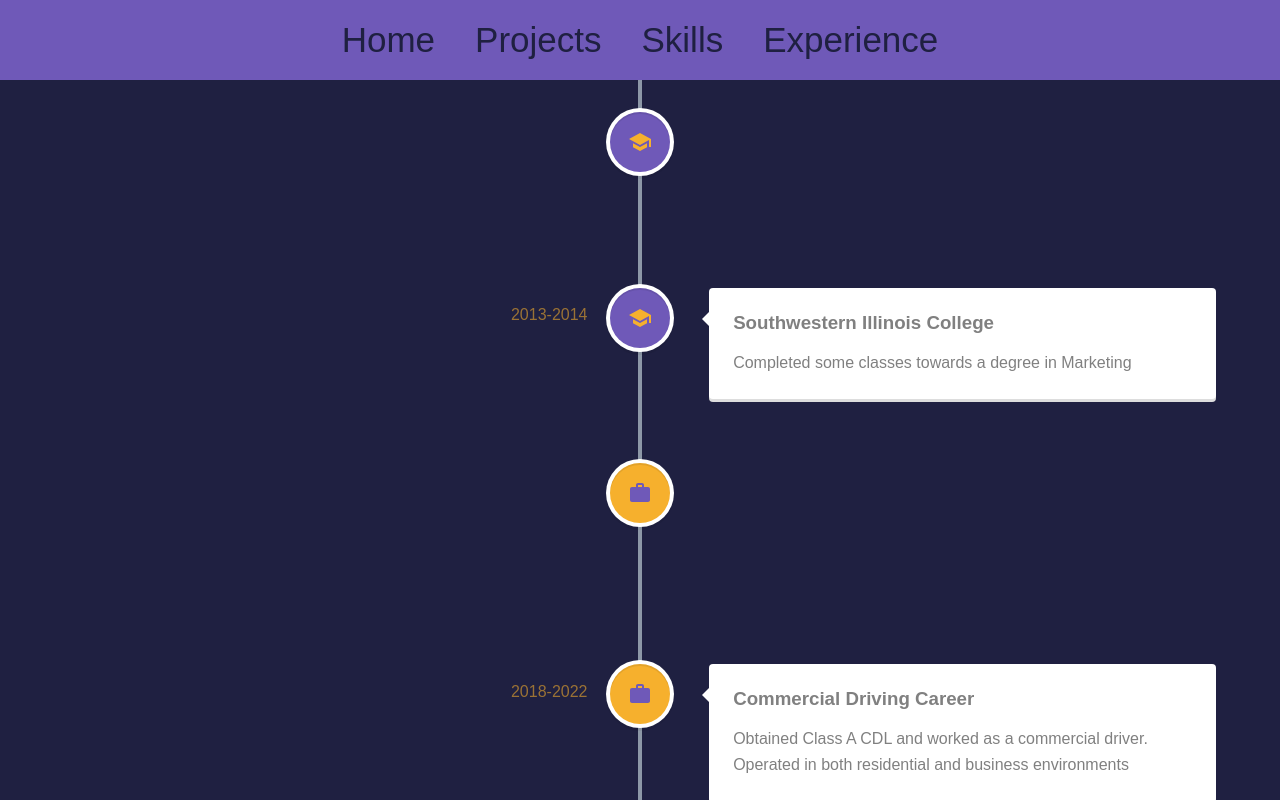
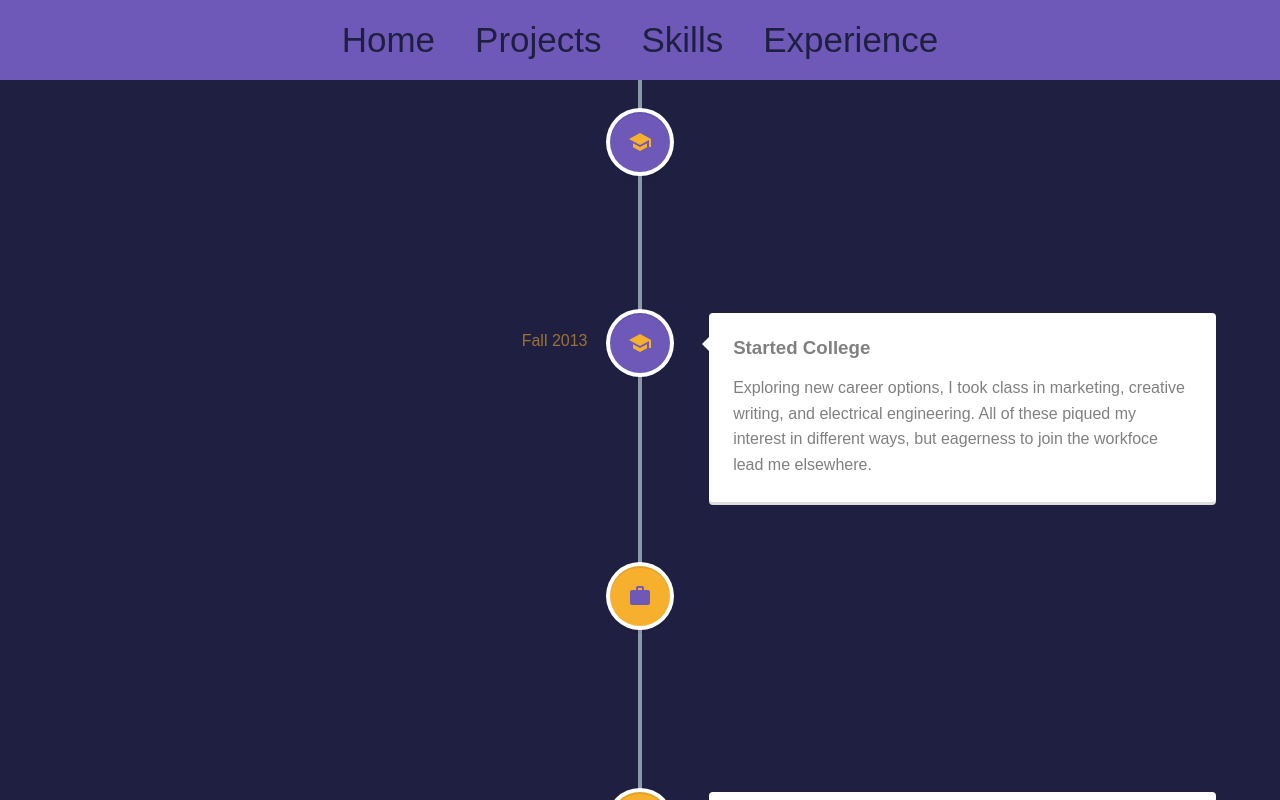
Before and after one commit to evannf/react-portfolio, a React (Create React App) app: page /experience in a window 1280 px wide. Shown: the top 800 px of the page. Built offline with nearby package versions, Linux system fonts and the light colour scheme.

Commit message:
experience page changed

```diff
--- a/src/pages/Experience.js
+++ b/src/pages/Experience.js
@@ -11,25 +11,25 @@ function Experience() {
       <VerticalTimeline lineColor='#8D98A7'>
         <VerticalTimelineElement
           className='vertical-timeline-element--education'
-          date='2008-2012'
+          date='Spring 2012'
           iconStyle={{background: '#6F59B8', color:'#f6b02d'}}
           icon={<SchoolIcon />}
           >
             <h3 className='vertical-timeline-element-title'>
-              O'Fallon Township High School, O'Fallon, IL
+             Graduted High School
             </h3>
-            <p>High School Diploma</p>
+            <p>I graduated from O'Fallon Township High School, where I was a part of the German and Photography clubs.</p>
         </VerticalTimelineElement>
         <VerticalTimelineElement
           className='vertical-timeline-element--education'
-          date='2013-2014'
+          date='Fall 2013'
           iconStyle={{background: '#6F59B8', color:'#f6b02d'}}
           icon={<SchoolIcon />}
           >
             <h3 className='vertical-timeline-element-title'>
-              Southwestern Illinois College
+              Started College
             </h3>
-            <p>Completed some classes towards a degree in Marketing</p>
+            <p>Exploring new career options, I took class in marketing, creative writing, and electrical engineering. All of these piqued my interest in different ways, but eagerness to join the workfoce lead me elsewhere.</p>
         </VerticalTimelineElement>
         <VerticalTimelineElement
           className='vertical-timeline-element--education'
@@ -38,9 +38,9 @@ function Experience() {
           icon={<WorkIcon />}
           >
             <h3 className='vertical-timeline-element-title'>
-              Entered workforce
+              Odds Jobs
             </h3>
-            <p>Worked several roles including service, management, and machine operating</p>
+            <p>Worked several roles in the area providing customer service, managing a small team of employees, and operating heavy machinery like tractors and pallet jacks.</p>
         </VerticalTimelineElement>
         <VerticalTimelineElement
           className='vertical-timeline-element--education'
@@ -49,9 +49,9 @@ function Experience() {
           icon={<WorkIcon />}
           >
             <h3 className='vertical-timeline-element-title'>
-              Commercial Driving Career
+              A New Office: The Road
             </h3>
-            <p>Obtained Class A CDL and worked as a commercial driver. Operated in both residential and business environments</p>
+            <p>After obtaining my class A commercial driving license, I began making deliveries in both a residential and commercial setting. I maintained a tight schedule making deliveries on time while observing all rules of the road.</p>
         </VerticalTimelineElement>
         <VerticalTimelineElement
           className='vertical-timeline-element--education'
@@ -60,9 +60,9 @@ function Experience() {
           icon={<SchoolIcon />}
           >
             <h3 className='vertical-timeline-element-title'>
-              Full-Stack Bootcamp
+              Gradutaed Boot Camp!
             </h3>
-            <p>Completed a full-stack web development bootcamp through General Assembly</p>
+            <p>After finally deciding it was time for a permanent career change, I attended General Assembly's Full Stack Immersive bootcamp. Here I took courses on popular web technologies such as HTML, CSS, and Javascript, storage platforms, and front-end frameworks. </p>
         </VerticalTimelineElement>
 
       </VerticalTimeline>
--- a/src/pages/ProjectDisplay.js
+++ b/src/pages/ProjectDisplay.js
@@ -1,7 +1,6 @@
 import React from 'react';
 import { useParams } from "react-router-dom";
 import { projectList } from '../helpers/ProjectList';
-import GitHubIcon from '@material-ui/icons/GitHub';
 import '../styles/ProjectDisplay.css'
 
 function ProjectDisplay() {
@@ -10,16 +9,23 @@ function ProjectDisplay() {
   return (
     <div className='project'>
       <div className='details'>
+        <div className='textBlocks'>
         <h1>{project.name}</h1>
         <a href={project.link}>
         <img src={project.image} alt="Project"/>
         </a>
-        <p className='projectDesc'>
+        <p className='skills'>
             <b>Skills Used:</b> {project.skill}
             {/* <a href={project.link}>
               Deployed Site
             </a> */}
         </p>
+        {/* <p className='stories'>
+            <b>User Stories:</b>
+
+        </p> */}
+
+        </div>
           <a href={project.github}>
             Github Repo
           </a>
--- a/src/styles/ProjectDisplay.css
+++ b/src/styles/ProjectDisplay.css
@@ -47,7 +47,7 @@
     color: #3e497a;
   }
 
-  .projectDesc {
+  .skills {
     display: flex;
     flex-direction: column;
     align-items: center;
```
